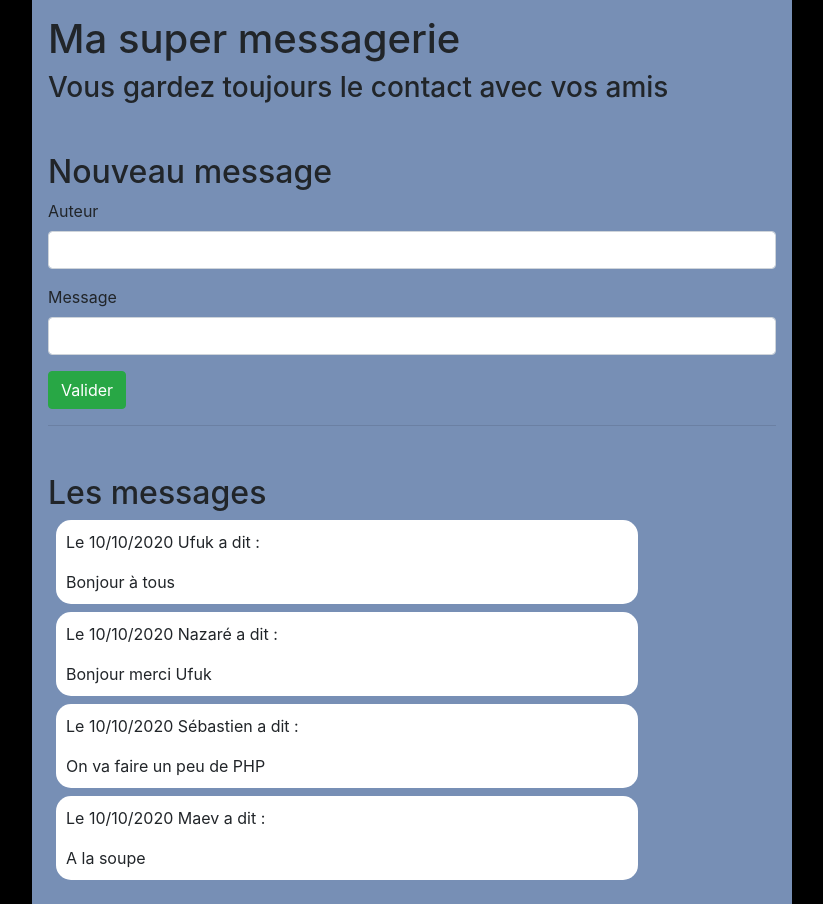
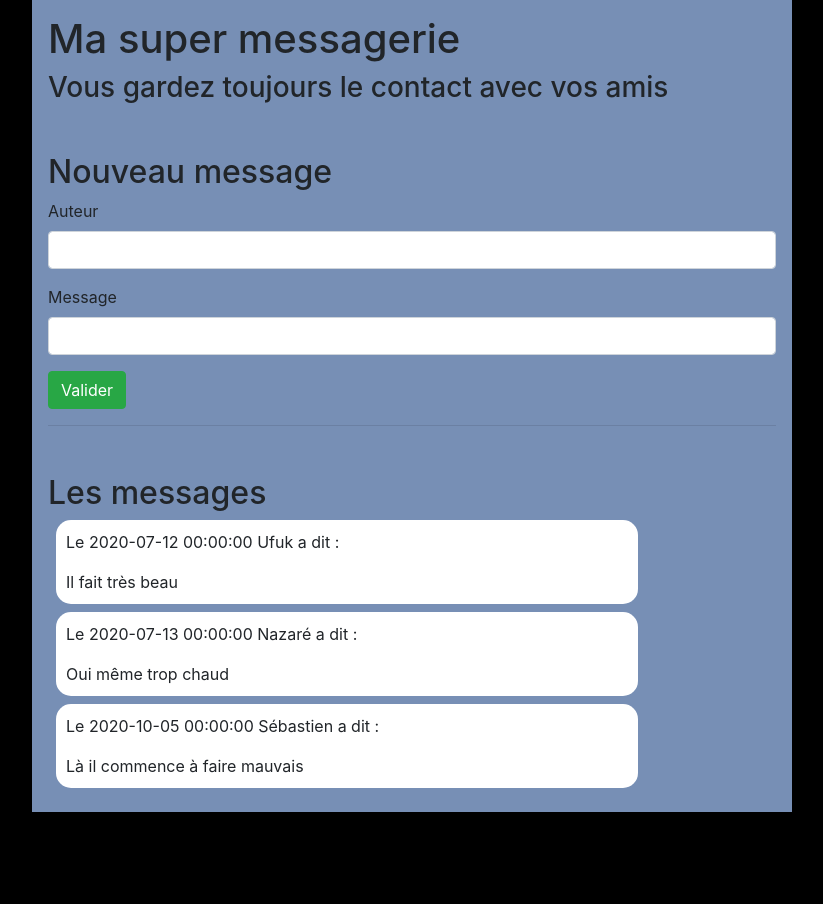
Before and after one commit to smaloron/exo-php-messagerie, a PHP site: page / in a window 1280 px wide. Shown: the part 31-935 px from the top of the page, without its empty margins (228-1051 px from the left). After the commit the page ends 843 px from the top, so only its background shows below. Run offline with PHP 8.4, Linux system fonts and the light colour scheme; data comes from the database, SQL or seed files in the repository.

Commit message:
Requête SQL pour affichage des messages

```diff
--- a/php/index.php
+++ b/php/index.php
@@ -7,31 +7,19 @@ $appPitch = "Vous gardez toujours le contact avec vos amis";
 $pdo = new PDO(
     "mysql:host=127.0.0.1;dbname=formation;charset=utf8",
     "root",
-    ""
+    "",
+    [PDO::ATTR_ERRMODE => PDO::ERRMODE_EXCEPTION]
 );
 
-$messageList = [
-    [
-        'auteur' => 'Ufuk',
-        'texte' => 'Bonjour à tous',
-        'date_message' => '10/10/2020'
-    ],
-    [
-        'auteur' => 'Nazaré',
-        'texte' => 'Bonjour merci Ufuk',
-        'date_message' => '10/10/2020'
-    ],
-    [
-        'auteur' => 'Sébastien',
-        'texte' => 'On va faire un peu de PHP',
-        'date_message' => '10/10/2020'
-    ],
-    [
-        'auteur' => 'Maev',
-        'texte' => 'A la soupe',
-        'date_message' => '10/10/2020'
-    ]
-];
+try {
+    // Interrogation de la base de données
+    $queryResult = $pdo->query("SELECT * FROM messages");
+    // récupération des résultats de la requête
+    $messageList = $queryResult->fetchAll(PDO::FETCH_ASSOC);
+} catch(PDOException $e){
+    echo $e->getMessage();
+}
+
 
 ?>
 <!DOCTYPE html>
```
Also changed, not shown: conception/bd.sql (added, +17 -0 lines).
